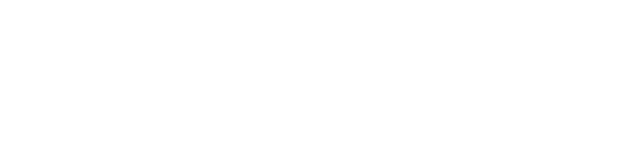
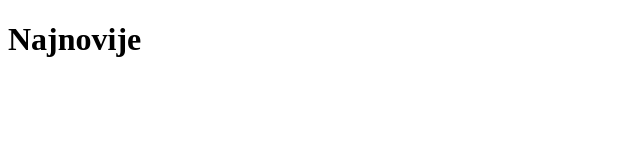
Before and after one commit to antun-nakic/githubTEST, a plain HTML site: page index.html in a window 1280 px wide. Shown: the whole page, without its empty margins (0-640 px from the left). Drawn offline with Linux system fonts and the light colour scheme.

Commit message:
nova promjena, samo za polaznike da mogu skinuti

```diff
--- a/index.html
+++ b/index.html
@@ -6,5 +6,7 @@
     <meta name="viewport" content="width=device-width, initial-scale=1.0" />
     <title>Document</title>
   </head>
-  <body></body>
+  <body>
+    <h1>Najnovije</h1>
+  </body>
 </html>
```
